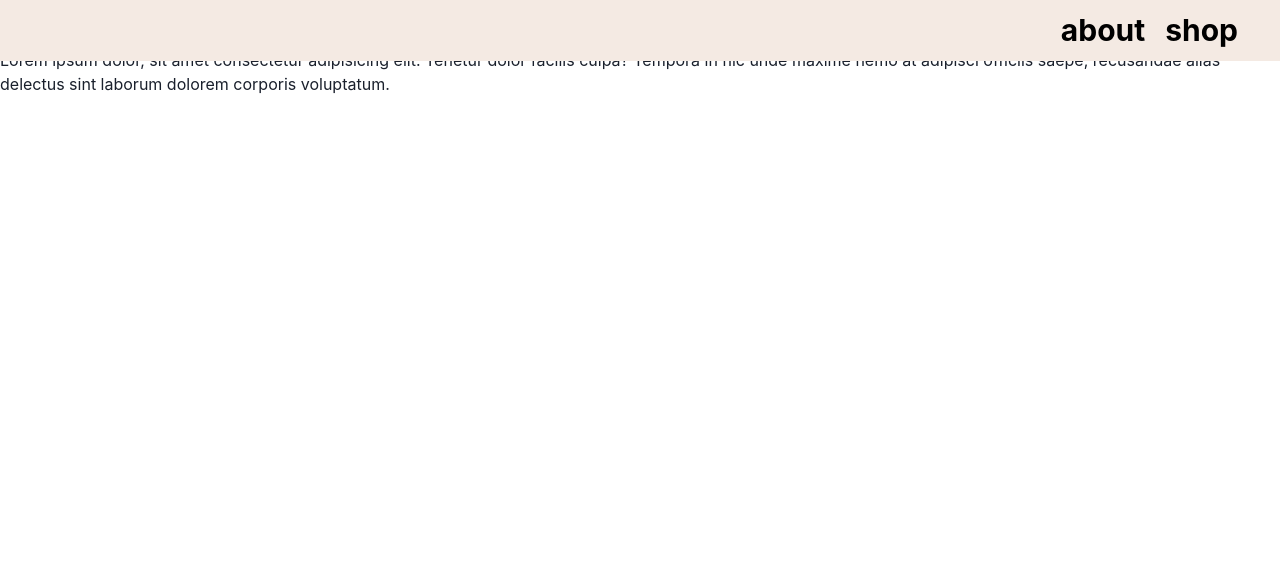
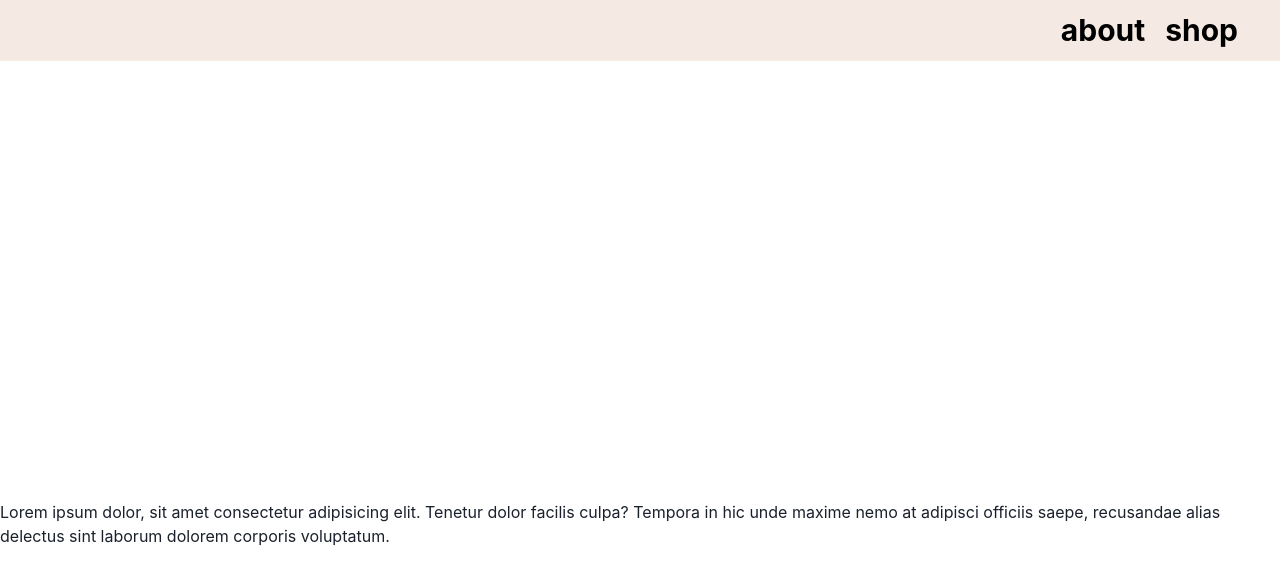
Before and after one commit to manuelDiogo/Ecommerce-Module2-React-Project, a React (Vite) app in the folder e-commerce-app/: page /cart in a window 1280 px wide. Shown: the top 584 px of the page. Built offline with nearby package versions, Linux system fonts and the light colour scheme.

Commit message:
in progress

```diff
--- a/e-commerce-app/src/App.jsx
+++ b/e-commerce-app/src/App.jsx
@@ -18,7 +18,6 @@ import './App.css'
 
 
 function App() {
-
 
   return (
 
@@ -43,7 +42,6 @@ function App() {
         <Footer />
       </CartProvider>
 
-
   );
 }
 
--- a/e-commerce-app/src/context_reducer/CartContext.jsx
+++ b/e-commerce-app/src/context_reducer/CartContext.jsx
@@ -20,7 +20,7 @@ export const CartProvider = (props) => {
 
     }
 
-    const value = { addToBasket }
+    const value = { addToBasket, products: state.products }
 
     return <CartContext.Provider value={value}> {props.children} </CartContext.Provider>
 }
--- a/e-commerce-app/src/pages/Homepage.jsx
+++ b/e-commerce-app/src/pages/Homepage.jsx
@@ -18,13 +18,15 @@ function Homepage() {
 
     }, [])
 
-   /* const {addToBasket} = useContext(CartContext)
+   const {addToBasket} = useContext(CartContext)
 
-    const handleAdd = () => {
+    const handleAdd = (x) => {
 
-        addToBasket(products)
+        addToBasket(x)
 
-    }*/
+        console.log(x)
+
+    }
 
     return (
         <Box bg="#f4eae3">
@@ -56,7 +58,7 @@ function Homepage() {
                                     {/* <Button variant='solid' colorScheme='gray'>
                                         Buy now
                                     </Button> */}
-                                    <Button onClick= {handleAdd} variant='solid' leftIcon={<MdAddShoppingCart />} colorScheme='gray'>
+                                    <Button onClick= {() => handleAdd(items)} variant='solid' leftIcon={<MdAddShoppingCart />} colorScheme='gray'>
                                         Add to cart
                                     </Button>
                                 </ButtonGroup>
@@ -64,11 +66,9 @@ function Homepage() {
                         </Card>
                     )
                 })}
-
             </Wrap>
         </Box>
     )
-
 }
 
 
--- a/e-commerce-app/src/pages/ShoppingCart.jsx
+++ b/e-commerce-app/src/pages/ShoppingCart.jsx
@@ -1,11 +1,23 @@
 import { Box } from "@chakra-ui/react";
+import { useState, useReducer, useContext } from 'react'
+
+import Homepage from "./Homepage";
+import {CartContext} from "../context_reducer/CartContext";
+
 
 
 function ShoppingCart () {
+    const [productsCart, setProductsCart] = useState([])
+
+    const {products} = useContext(CartContext)
+    console.log(products)
+
 
     return (
-        <Box>
-            Lorem ipsum dolor sit amet, consectetur adipisicing elit. Quod accusantium at, omnis perferendis voluptatum facilis quisquam. Recusandae at dolores quasi quidem asperiores beatae quam, aspernatur exercitationem earum excepturi voluptates totam?
+        <Box mt="500px">
+            {products.map((item)=> {
+                {item.name}
+            })}
         </Box>
     )
 
```
